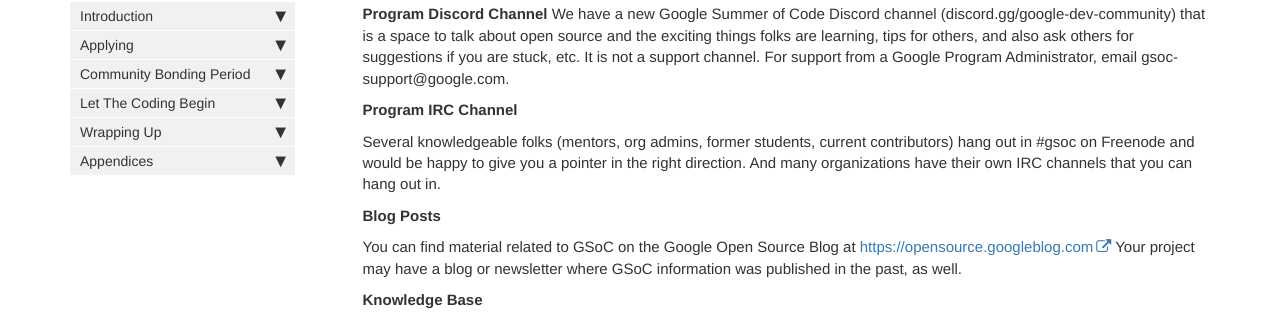
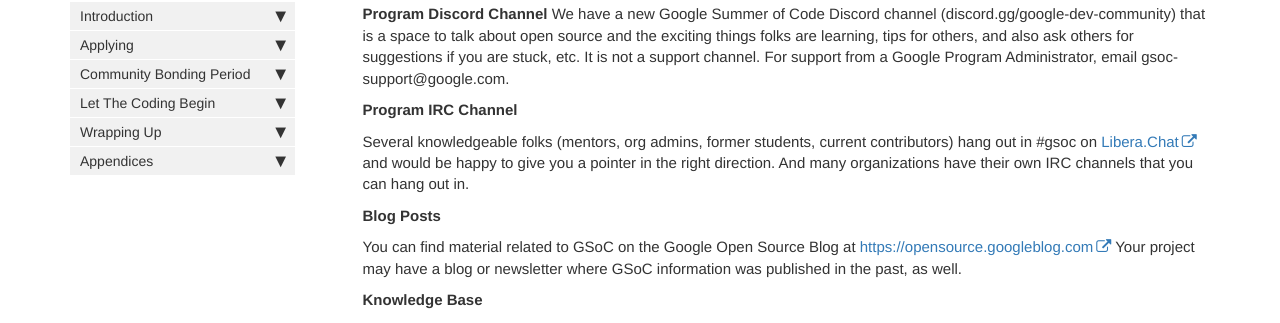
Before and after one commit to google/gsocguides, a Jekyll site: the page built from pages/student/20-additional_resources.md, in a window 1280 px wide and 1400 px high, scrolled down 390 px. Shown: the part 127-450 px from the top of the window. Built offline with Jekyll 4.4.1, drawn with Linux system fonts in a browser that asks for light colours; some of the changed text lies outside the part shown.

Commit message:
Update IRC references from Freenode to Libera.Chat

```diff
--- a/pages/student/20-additional_resources.md
+++ b/pages/student/20-additional_resources.md
@@ -19,7 +19,7 @@ We have a new Google Summer of Code Discord channel (discord.gg/google-dev-commu
 
 **Program IRC Channel**
 
-Several knowledgeable folks (mentors, org admins, former students, current contributors) hang out in #gsoc on Freenode and would be happy to give you a pointer in the right direction. And many organizations have their own IRC channels that you can hang out in.
+Several knowledgeable folks (mentors, org admins, former students, current contributors) hang out in #gsoc on [Libera.Chat](https://web.libera.chat/?channels=#gsoc) and would be happy to give you a pointer in the right direction. And many organizations have their own IRC channels that you can hang out in.
 
 **Blog Posts**
 
@@ -77,8 +77,6 @@ by Karsten Wade
 
 <http://teachingopensource.org>
 
-irc : freenode #teachingopensource
-
 ## What to Do When the Unexpected Happens?
 
 1. Contact your Mentor. He or she can help you figure out what to do next or contact Google for more help.
```
